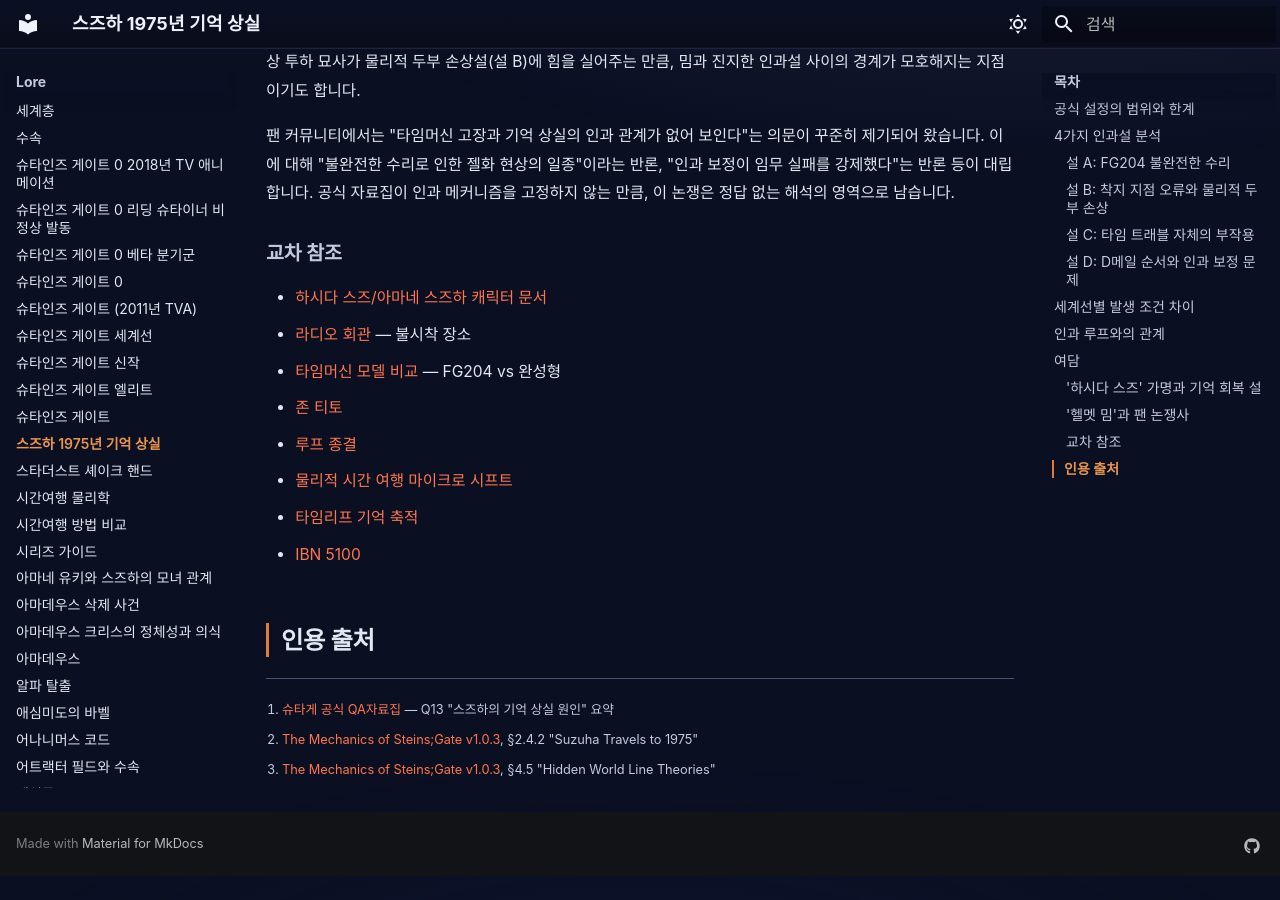
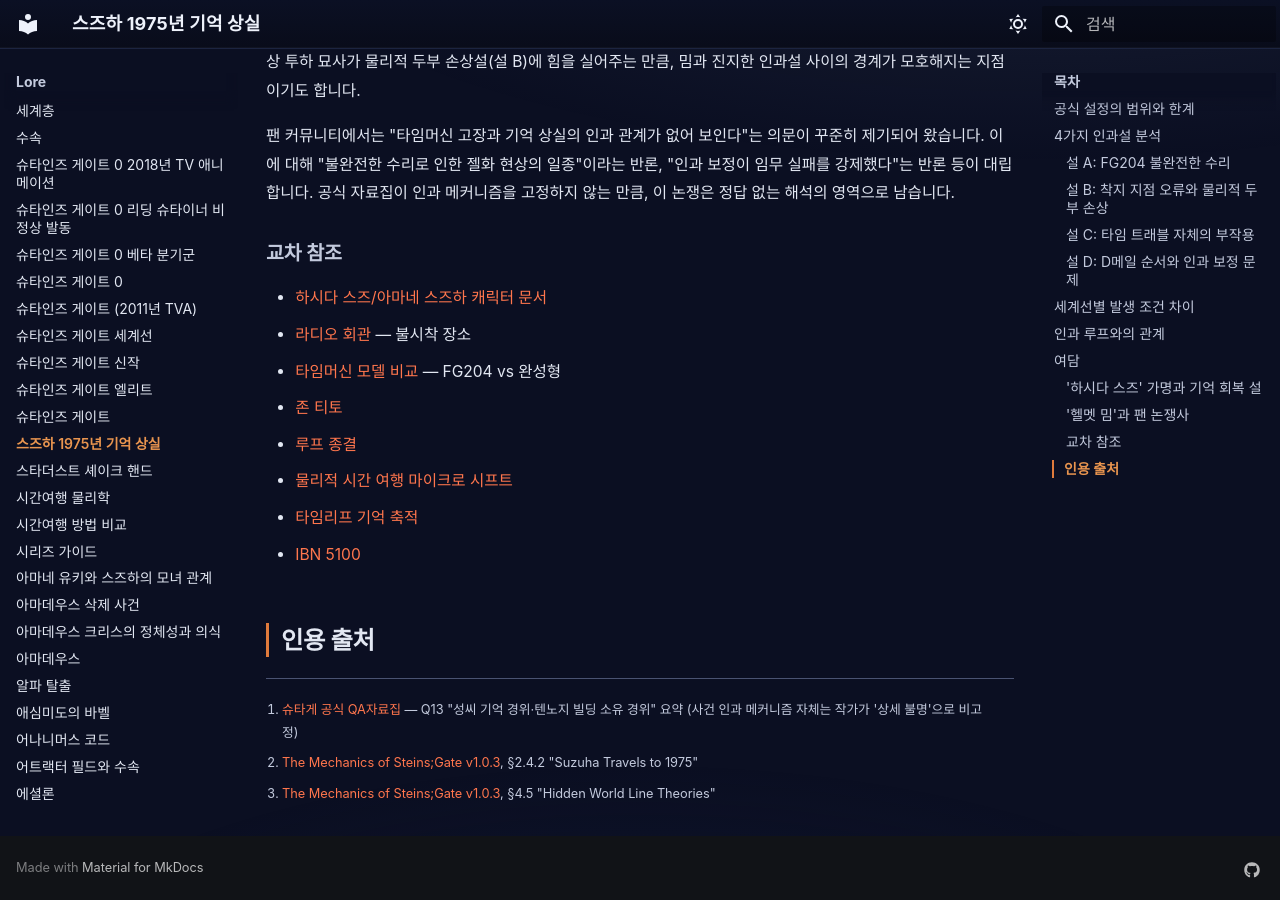
Before and after one commit to sgwiki/sgwiki.github.io, an MkDocs documentation site: the page built from wiki/lore/스즈하-1975년-기억-상실.md, in a window 1280 px wide and 900 px high, scrolled down 4211 px. Built offline with MkDocs 1.6.1 and Material for MkDocs 9.7.7, drawn with Linux system fonts in a browser that asks for light colours; some web fonts are replaced; before the commit the page ends 5087 px from its top, so only the background shows below that.

Commit message:
fix(wiki): 스즈하-1975년-기억-상실 — P10 1c123cd9 패치 적용

```diff
--- a/wiki/lore/스즈하-1975년-기억-상실.md
+++ b/wiki/lore/스즈하-1975년-기억-상실.md
@@ -105,7 +105,7 @@ D메일을 취소한 세계선에서 스즈하는 아버지와 재회하지 못
 
 ## 인용 출처
 
-[^1]: [슈타게 공식 QA자료집](../근거자료/공식/qa-자료집.md) — Q13 "스즈하의 기억 상실 원인" 요약
+[^1]: [슈타게 공식 QA자료집](../근거자료/공식/qa-자료집.md) — Q13 "성씨 기억 경위·텐노지 빌딩 소유 경위" 요약 (사건 인과 메커니즘 자체는 작가가 '상세 불명'으로 비고정)
 
 [^2]: [The Mechanics of Steins;Gate v1.0.3](../근거자료/비공식/mechanics-of-steins-gate/ch2.md), §2.4.2 "Suzuha Travels to 1975"
 
```
